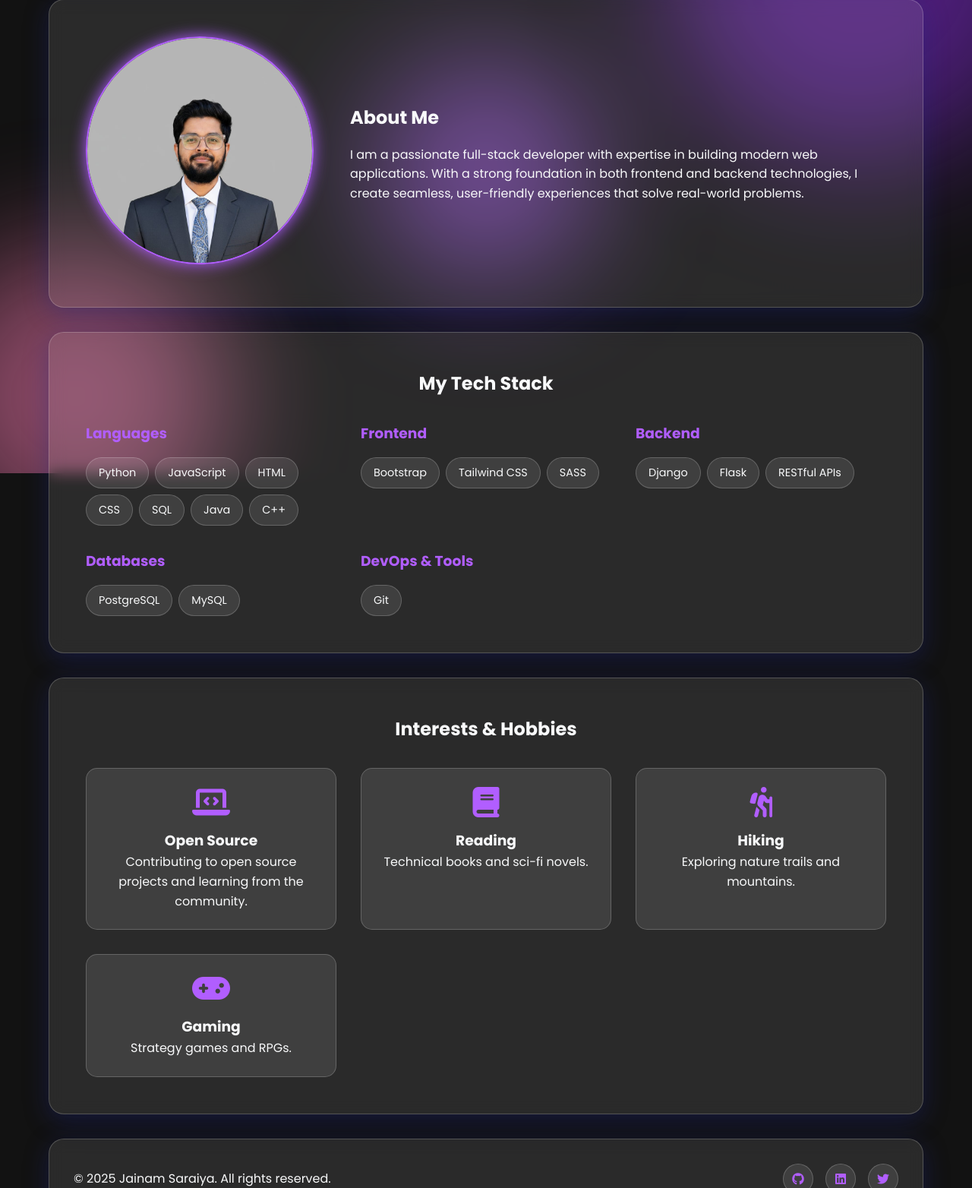
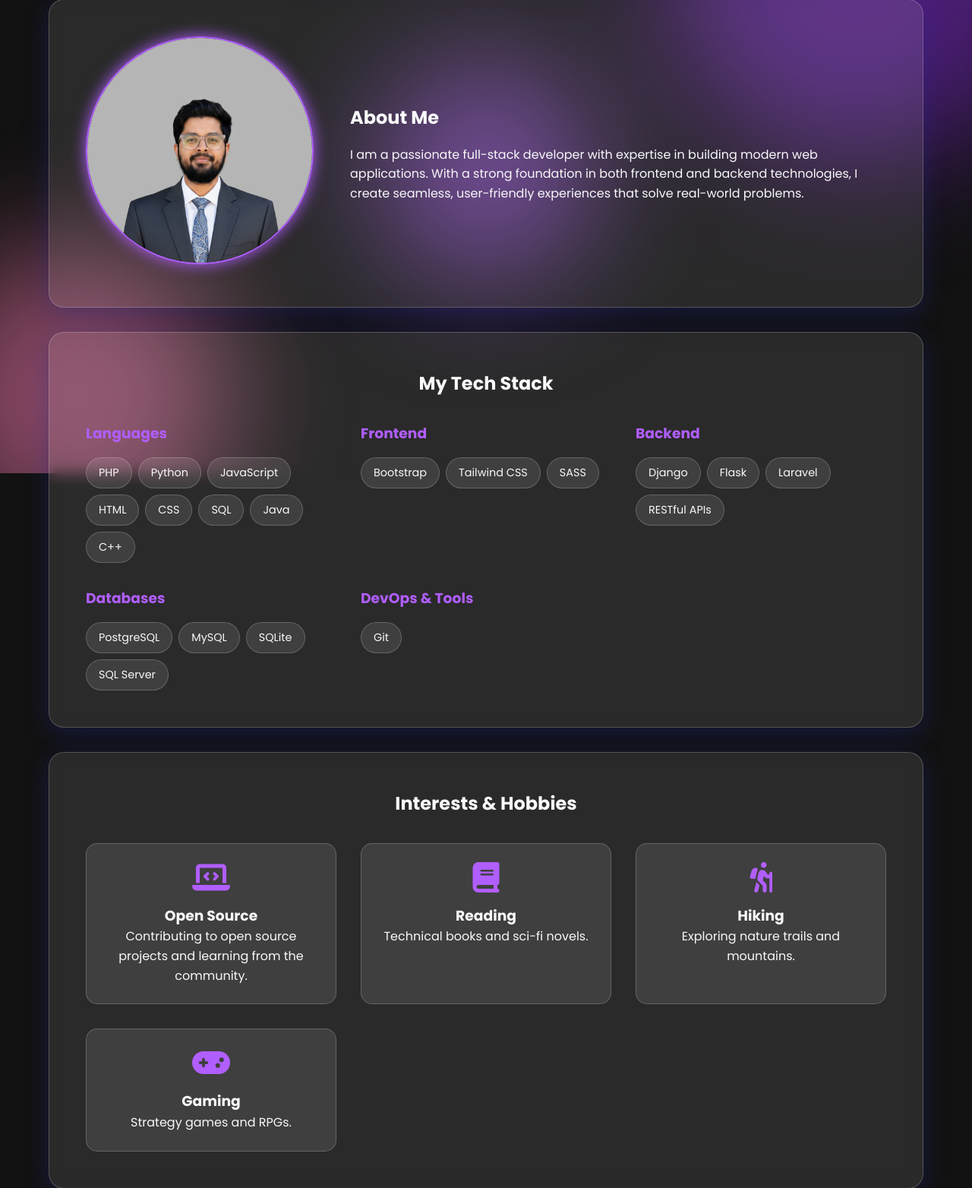
Before and after one commit to jainambharvad9/Jainam-Portfolio, a Django app: page /profile/ in a window 1280 px wide. Shown: the part 177-1741 px from the top of the page at 76% size. Run offline with Django 4.2, Linux system fonts and the light colour scheme.

Commit message:
ready for render

```diff
--- a/portfolio/templates/profile.html
+++ b/portfolio/templates/profile.html
@@ -28,6 +28,7 @@
         <div class="tech-category animate">
             <h3>Languages</h3>
             <div class="tech-pills">
+                <span class="tech-pill">PHP</span>
                 <span class="tech-pill">Python</span>
                 <span class="tech-pill">JavaScript</span>
                 <span class="tech-pill">HTML</span>
@@ -55,6 +56,7 @@
             <div class="tech-pills">
                 <span class="tech-pill">Django</span>
                 <span class="tech-pill">Flask</span>
+                <span class="tech-pill">Laravel</span>
                 {% comment %} <span class="tech-pill">Node.js</span> {% endcomment %}
                 {% comment %} <span class="tech-pill">Express</span> {% endcomment %}
                 {% comment %} <span class="tech-pill">Spring Boot</span> {% endcomment %}
@@ -67,6 +69,8 @@
             <div class="tech-pills">
                 <span class="tech-pill">PostgreSQL</span>
                 <span class="tech-pill">MySQL</span>
+                <span class="tech-pill">SQLite</span>
+                <span class="tech-pill">SQL Server</span>
                 {% comment %} <span class="tech-pill">MongoDB</span> {% endcomment %}
                 {% comment %} <span class="tech-pill">Redis</span> {% endcomment %}
                 {% comment %} <span class="tech-pill">Firebase</span> {% endcomment %}
```
